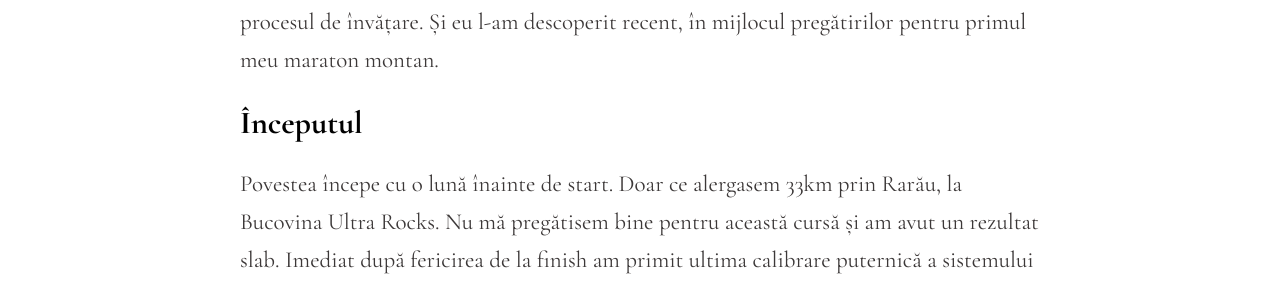
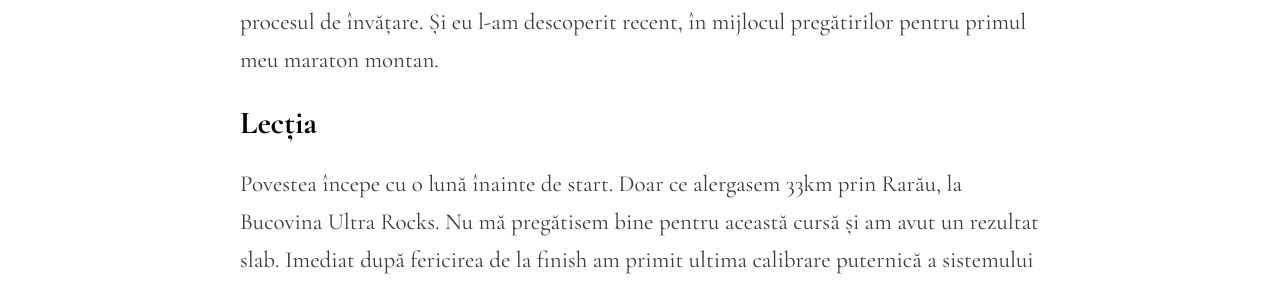
Before and after one commit to DavidManda/DavidManda.github.io, a Jekyll site: the page built from _posts/2024-09-14-clarvăzător.md, in a window 1280 px wide and 900 px high, scrolled down 794 px. Shown: the part 157-443 px from the top of the window. Built offline with Jekyll 4.4.1, drawn with Linux system fonts in a browser that asks for light colours; nearby versions of some CDN libraries.

Commit message:
fix text

```diff
--- a/_posts/2024-09-14-clarvăzător.md
+++ b/_posts/2024-09-14-clarvăzător.md
@@ -20,7 +20,7 @@
 
 Cu cât putem răspunde mai precis acestor întrebări, cu atât vom lua decizii mai bune și ne vom bucura de performanțe mai mari. Poate ți se pare un mod straniu de a privi procesul de învățare. Și eu l-am descoperit recent, în mijlocul pregătirilor pentru primul meu maraton montan.
 
-# Începutul
+# Lecția
 
 Povestea începe cu o lună înainte de start. Doar ce alergasem 33km prin Rarău, la Bucovina Ultra Rocks. Nu mă pregătisem bine pentru această cursă și am avut un rezultat slab. Imediat după fericirea de la finish am primit ultima calibrare puternică a sistemului meu de predicție.
 
```
